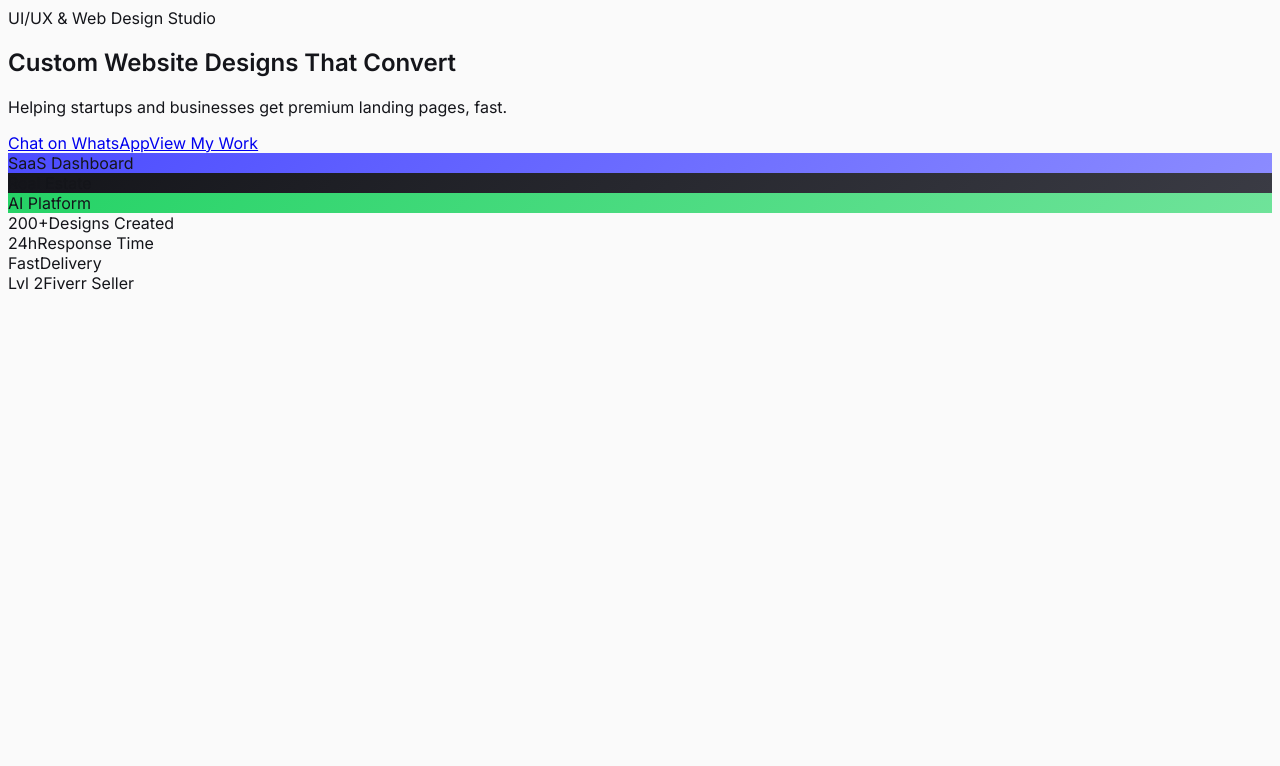
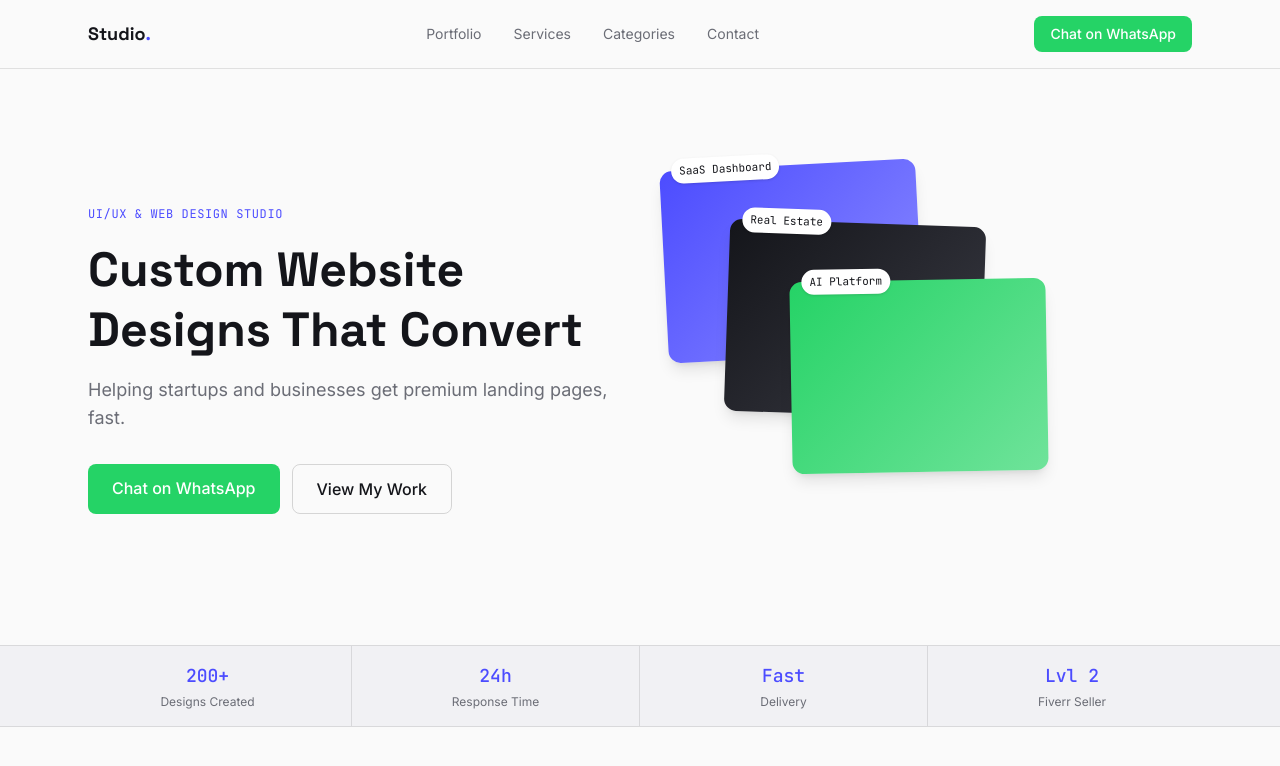
Before and after one commit to hamzazkriya02/portfolio-website, a Next.js app: page / in a window 1280 px wide. Shown: the top 766 px of the page. Built offline with nearby package versions, Linux system fonts and the light colour scheme.

Commit message:
Add: Header, Hero, and Trust Bar sections

```diff
--- a/app/globals.css
+++ b/app/globals.css
@@ -1,3 +1,5 @@
+@import "tailwindcss";
+
 :root {
   --bg: #fafafa;
   --ink: #14151a;
--- a/app/page.tsx
+++ b/app/page.tsx
@@ -1,9 +1,11 @@
+import Header from "@/components/Header";
 import Hero from "@/components/Hero";
 import TrustBar from "@/components/TrustBar";
 
 export default function Home() {
   return (
     <main>
+      <Header />
       <Hero />
       <TrustBar />
     </main>
--- /dev/null
+++ b/components/Header.tsx
@@ -0,0 +1,57 @@
+"use client";
+
+import { useState } from "react";
+
+const navLinks = [
+  { label: "Portfolio", href: "#portfolio" },
+  { label: "Services", href: "#services" },
+  { label: "Categories", href: "#categories" },
+  { label: "Contact", href: "#contact" },
+];
+
+export default function Header() {
+  const [isOpen, setIsOpen] = useState(false);
+
+  return (
+    <header className="sticky top-0 z-50 bg-[color:var(--bg)]/90 backdrop-blur border-b border-black/10">
+      <div className="mx-auto max-w-6xl px-6 py-4 flex items-center justify-between">
+        <a href="#" className="font-[family-name:var(--font-display)] text-lg font-bold">
+          Studio<span className="text-[color:var(--accent)]">.</span>
+        </a>
+
+        <nav className="hidden md:flex items-center gap-8">
+          {navLinks.map((link) => (
+            <a key={link.label} href={link.href} className="text-sm text-[color:var(--muted)] hover:text-[color:var(--ink)] transition">
+              {link.label}
+            </a>
+          ))}
+        </nav>
+
+        <a href="#contact" className="hidden md:inline-block bg-[color:var(--whatsapp)] text-white text-sm font-medium px-4 py-2 rounded-lg hover:opacity-90 transition">
+          Chat on WhatsApp
+        </a>
+
+        <button onClick={() => setIsOpen(!isOpen)} className="md:hidden text-[color:var(--ink)]" aria-label="Toggle menu">
+          <svg width="24" height="24" viewBox="0 0 24 24" fill="none" stroke="currentColor" strokeWidth="2">
+            <line x1="3" y1="6" x2="21" y2="6" />
+            <line x1="3" y1="12" x2="21" y2="12" />
+            <line x1="3" y1="18" x2="21" y2="18" />
+          </svg>
+        </button>
+      </div>
+
+      {isOpen && (
+        <nav className="md:hidden px-6 pb-4 flex flex-col gap-3">
+          {navLinks.map((link) => (
+            <a key={link.label} href={link.href} onClick={() => setIsOpen(false)} className="text-sm text-[color:var(--muted)]">
+              {link.label}
+            </a>
+          ))}
+          <a href="#contact" className="bg-[color:var(--whatsapp)] text-white text-sm font-medium px-4 py-2 rounded-lg text-center">
+            Chat on WhatsApp
+          </a>
+        </nav>
+      )}
+    </header>
+  );
+}
```
